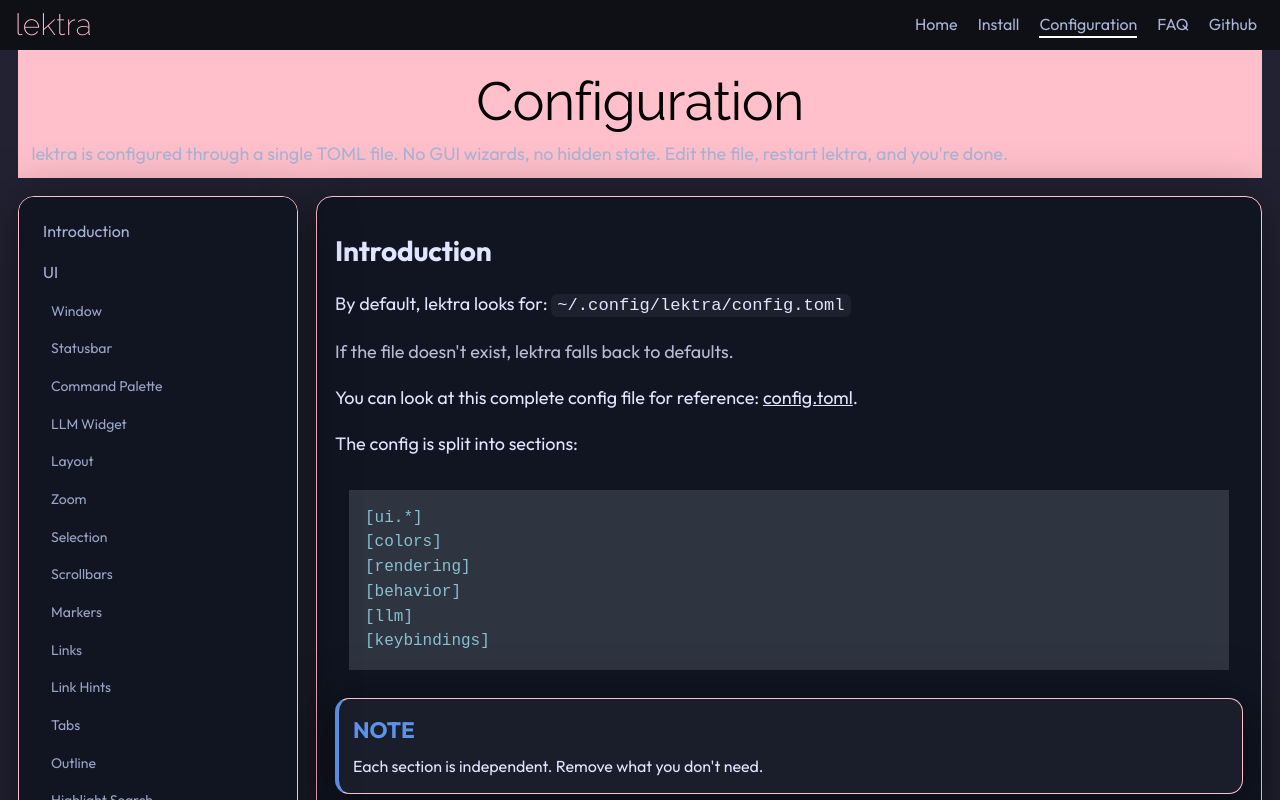
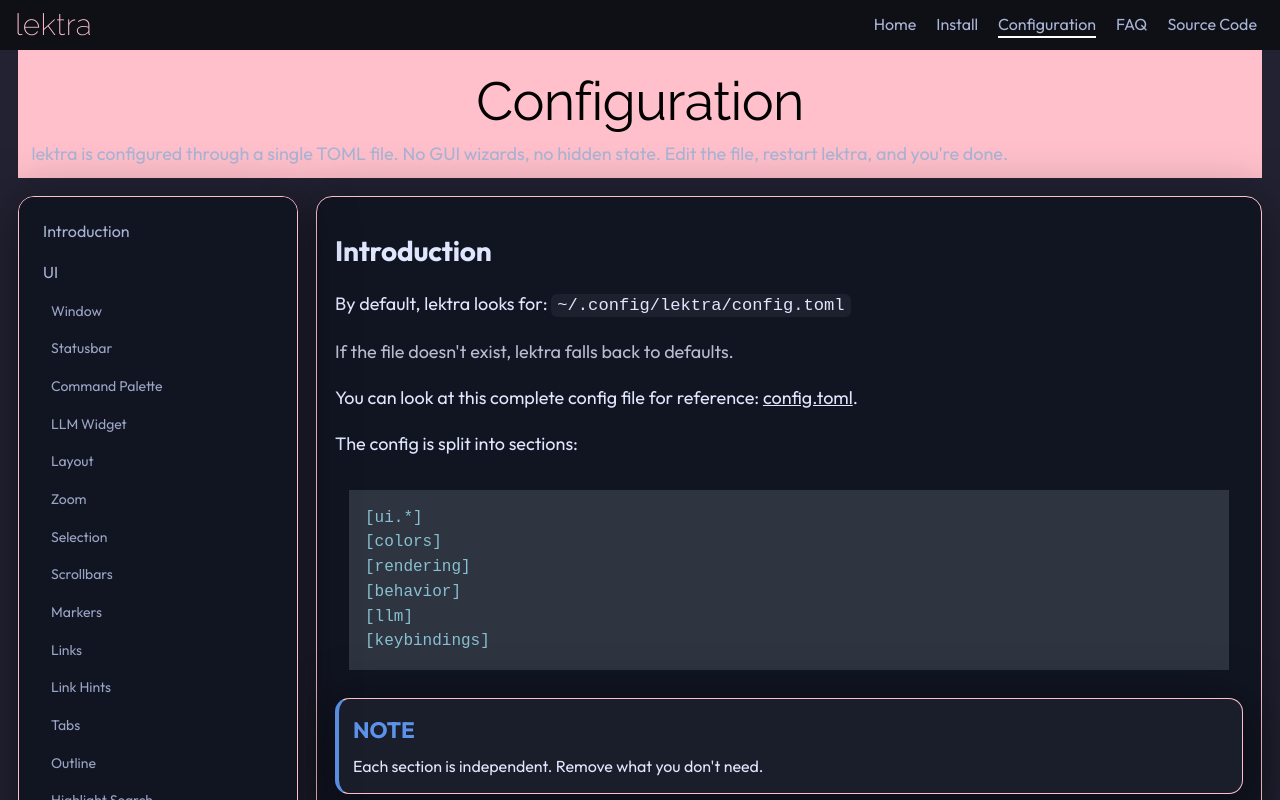
Before and after one commit to dheerajshenoy/dheerajshenoy.github.io, a website: page lektra-configuration.html in a window 1280 px wide. Shown: the top 800 px of the page. Drawn offline with nearby package versions, Linux system fonts and the light colour scheme; a web font is replaced by a local one.

Commit message:
update source code link

```diff
--- a/lektra-configuration.html
+++ b/lektra-configuration.html
@@ -22,9 +22,7 @@
                 <a href="lektra-installation.html" class="navlink">Install</a>
                 <a href="lektra-configuration.html" class="navlink active" aria-current="page">Configuration</a>
                 <a href="lektra-faq.html" class="navlink">FAQ</a>
-                <a href="https://github.com/dheerajshenoy/lektra" class="navlink" target="_blank" rel="noopener noreferrer">
-            Github
-                </a>
+                <a href="https://codeberg.org/lektra/lektra" class="navlink" target="_blank">Source Code</a>
             </div>
         </header>
 
```
Also changed, not shown: lektra-faq.html (+1 -1 lines), lektra.html (+1 -1 lines).
